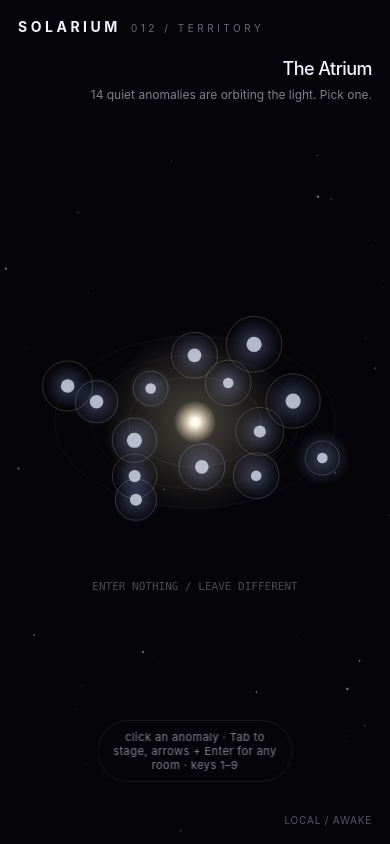
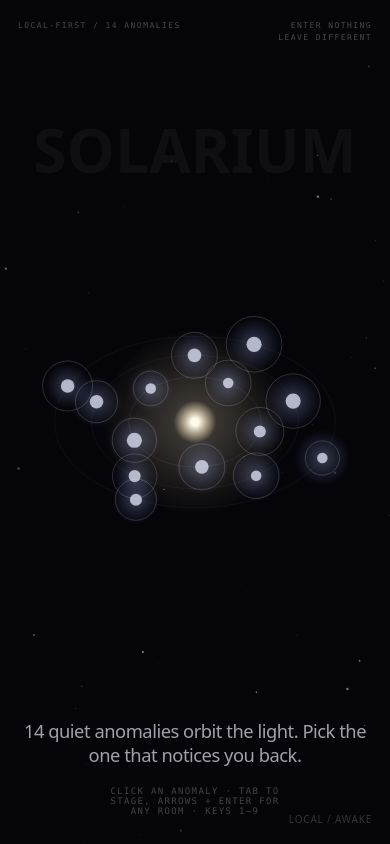
Before and after one commit to atrx07/solarium, a website built with Vite: page index.html in a window 390 px wide. Built offline with nearby package versions, Linux system fonts and the light colour scheme.

Commit message:
DESIGN / ATRIUM — make arrival feel like a place (#24)
* design: give the Atrium its own arrival layer

* design: make the Solarium wordmark part of the Atrium

* design: give Atrium typography room to breathe

* docs: preserve Solarium's anti-generic design direction

* docs: add design direction to future-agent reading

* docs: record the Atrium arrival treatment

* docs: describe Atrium-specific shell state

* docs: journal the Atrium design study

```diff
--- a/src/main.ts
+++ b/src/main.ts
@@ -55,8 +55,11 @@ app.innerHTML = `
     Focus the stage, use arrow keys to move the virtual cursor, and press Enter to activate the current point.
     Space also activates unless the current room already uses Space for its own control.
   </p>
-  <div class="shell">
+  <div class="shell" data-room="atrium">
     <div class="brand"><strong>SOLARIUM</strong><span>012 / TERRITORY</span></div>
+    <div class="atrium-kicker" aria-hidden="true">local-first / 14 anomalies</div>
+    <div class="atrium-motto" aria-hidden="true">enter nothing<br />leave different</div>
+    <p class="atrium-copy" aria-hidden="true">${atriumRoom.copy}</p>
     <section class="room-meta" aria-live="polite">
       <h1 id="room-title">${atriumRoom.title}</h1>
       <p id="room-copy">${atriumRoom.copy}</p>
@@ -73,8 +76,9 @@ const copyEl = document.querySelector<HTMLElement>("#room-copy");
 const hintEl = document.querySelector<HTMLElement>("#hint");
 const statusEl = document.querySelector<HTMLElement>("#status");
 const backEl = document.querySelector<HTMLButtonElement>("#back");
+const shellEl = document.querySelector<HTMLElement>(".shell");
 
-if (!canvas || !titleEl || !copyEl || !hintEl || !statusEl || !backEl) {
+if (!canvas || !titleEl || !copyEl || !hintEl || !statusEl || !backEl || !shellEl) {
   throw new Error("Solarium interface failed to initialize.");
 }
 
@@ -123,6 +127,7 @@ function enterRoom(target: RoomId): void {
 
   if (currentRoom !== target) roomById.get(currentRoom)?.exit?.(env);
   currentRoom = target;
+  shellEl.dataset.room = target;
   titleEl.textContent = next.title;
   copyEl.textContent = next.copy;
   hintEl.textContent = next.hint;
--- a/src/rooms/atrium.ts
+++ b/src/rooms/atrium.ts
@@ -111,7 +111,7 @@ export function createAtriumRoom(targets: RoomModule[]): RoomModule {
   return {
     id: "atrium",
     title: "The Atrium",
-    copy: `${countLabel} quiet anomalies are orbiting the light. Pick one.`,
+    copy: `${countLabel} quiet anomalies orbit the light. Pick the one that notices you back.`,
     hint: `click an anomaly · Tab to stage, arrows + Enter for any room${shortcutHint}`,
 
     draw(env): void {
@@ -122,6 +122,22 @@ export function createAtriumRoom(targets: RoomModule[]): RoomModule {
       const cx = stage.width / 2;
       const cy = stage.height / 2;
       const rings = orbitRings(env);
+
+      // The title behaves like architecture, not interface chrome. Drawing it
+      // before the orbital system lets the anomalies pass in front of it.
+      const wordmarkSize = Math.min(stage.width * 0.155, stage.height * 0.22);
+      stage.ctx.save();
+      stage.ctx.textAlign = "center";
+      stage.ctx.textBaseline = "middle";
+      stage.ctx.font =
+        `700 ${wordmarkSize}px ui-sans-serif, system-ui, -apple-system, BlinkMacSystemFont, "Segoe UI", sans-serif`;
+      stage.ctx.fillStyle = "rgba(255,255,255,0.045)";
+      stage.ctx.fillText(
+        "SOLARIUM",
+        cx,
+        Math.max(wordmarkSize * 0.72, stage.height * 0.185),
+      );
+      stage.ctx.restore();
 
       rings.forEach((ring, index) => {
         stage.ctx.strokeStyle =
@@ -231,15 +247,6 @@ export function createAtriumRoom(targets: RoomModule[]): RoomModule {
         }
       }
 
-      stage.ctx.textAlign = "center";
-      stage.ctx.font =
-        "500 11px ui-monospace, SFMono-Regular, Menlo, monospace";
-      stage.ctx.fillStyle = "rgba(255,255,255,0.28)";
-      stage.ctx.fillText(
-        "ENTER NOTHING / LEAVE DIFFERENT",
-        cx,
-        Math.min(stage.height - 34, cy + Math.min(stage.width, stage.height) * 0.43),
-      );
     },
 
     click(env, x, y): RoomId | void {
--- a/src/style.css
+++ b/src/style.css
@@ -1,7 +1,7 @@
 :root {
   color-scheme: dark;
   font-family:
-    Inter, ui-sans-serif, system-ui, -apple-system, BlinkMacSystemFont, "Segoe UI",
+    ui-sans-serif, system-ui, -apple-system, BlinkMacSystemFont, "Segoe UI",
     sans-serif;
   background: #050509;
   color: #f4f2ff;
@@ -63,8 +63,99 @@ canvas:focus-visible {
   pointer-events: none;
 }
 
+.atrium-kicker,
+.atrium-motto,
+.atrium-copy {
+  position: absolute;
+  margin: 0;
+  user-select: none;
+  opacity: 0;
+  visibility: hidden;
+  transition:
+    opacity 480ms ease,
+    transform 680ms cubic-bezier(0.22, 1, 0.36, 1);
+}
+
+.atrium-kicker,
+.atrium-motto {
+  top: 30px;
+  font-family: ui-monospace, SFMono-Regular, Menlo, Consolas, monospace;
+  color: rgba(244, 242, 255, 0.28);
+  font-size: 9px;
+  line-height: 1.45;
+  letter-spacing: 0.24em;
+  text-transform: uppercase;
+}
+
+.atrium-kicker {
+  left: 34px;
+  transform: translateY(-6px);
+}
+
+.atrium-motto {
+  right: 34px;
+  text-align: right;
+  transform: translateY(-6px);
+}
+
+.atrium-copy {
+  left: 50%;
+  bottom: 72px;
+  width: min(760px, calc(100vw - 56px));
+  transform: translate(-50%, 10px);
+  color: rgba(244, 242, 255, 0.66);
+  font-size: clamp(16px, 2.15vw, 27px);
+  font-weight: 430;
+  line-height: 1.28;
+  letter-spacing: -0.026em;
+  text-align: center;
+}
+
+.shell[data-room="atrium"] .atrium-kicker,
+.shell[data-room="atrium"] .atrium-motto,
+.shell[data-room="atrium"] .atrium-copy {
+  opacity: 1;
+  visibility: visible;
+}
+
+.shell[data-room="atrium"] .atrium-kicker,
+.shell[data-room="atrium"] .atrium-motto {
+  transform: translateY(0);
+}
+
+.shell[data-room="atrium"] .atrium-copy {
+  transform: translate(-50%, 0);
+}
+
+.shell[data-room="atrium"] .brand,
+.shell[data-room="atrium"] .room-meta {
+  opacity: 0;
+  visibility: hidden;
+}
+
+.shell[data-room="atrium"] .hint {
+  bottom: 26px;
+  padding: 0;
+  border: 0;
+  border-radius: 0;
+  background: transparent;
+  backdrop-filter: none;
+  color: rgba(244, 242, 255, 0.26);
+  font-family: ui-monospace, SFMono-Regular, Menlo, Consolas, monospace;
+  font-size: 9px;
+  letter-spacing: 0.15em;
+  text-transform: uppercase;
+}
+
+.shell[data-room="atrium"] .status {
+  color: rgba(244, 242, 255, 0.2);
+}
+
 .brand {
   position: absolute;
+  transition:
+    opacity 260ms ease,
+    visibility 260ms ease;
   top: 24px;
   left: 28px;
   display: flex;
@@ -87,6 +178,9 @@ canvas:focus-visible {
 
 .room-meta {
   position: absolute;
+  transition:
+    opacity 260ms ease,
+    visibility 260ms ease;
   top: 24px;
   right: 28px;
   max-width: min(360px, calc(100vw - 56px));
@@ -174,6 +268,32 @@ canvas:focus-visible {
 }
 
 @media (max-width: 720px) {
+  .atrium-kicker,
+  .atrium-motto {
+    top: 20px;
+    font-size: 8px;
+    letter-spacing: 0.18em;
+  }
+
+  .atrium-kicker {
+    left: 18px;
+  }
+
+  .atrium-motto {
+    right: 18px;
+  }
+
+  .atrium-copy {
+    bottom: 78px;
+    width: calc(100vw - 44px);
+    font-size: clamp(15px, 4.7vw, 21px);
+  }
+
+  .shell[data-room="atrium"] .hint {
+    bottom: 28px;
+    max-width: calc(100vw - 40px);
+  }
+
   .brand {
     top: 18px;
     left: 18px;
@@ -207,7 +327,12 @@ canvas:focus-visible {
 }
 
 @media (prefers-reduced-motion: reduce) {
-  .back {
+  .back,
+  .brand,
+  .room-meta,
+  .atrium-kicker,
+  .atrium-motto,
+  .atrium-copy {
     transition: none;
   }
 }
```
Also changed, not shown: AGENTS.md (+1 -0 lines), docs/ARCHITECTURE.md (+2 -0 lines), docs/DESIGN.md (added, +71 -0 lines), docs/JOURNAL.md (+31 -1 lines), docs/rooms/atrium.md (+2 -2 lines).
